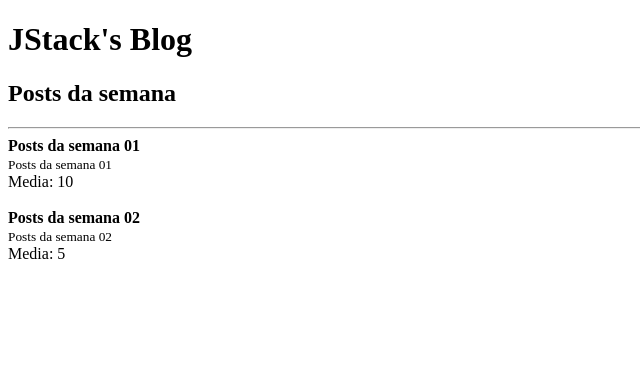
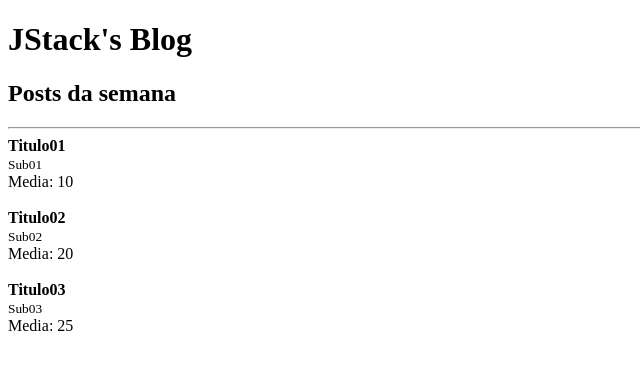
Before and after one commit to LuisaFC/react-fundamentos, a React app: page / in a window 1280 px wide. Shown: the top 370 px of the page, without its empty margins (0-640 px from the left). Built offline with nearby package versions, Linux system fonts and the light colour scheme.

Commit message:
renderização de listas

```diff
--- a/src/App.js
+++ b/src/App.js
@@ -1,6 +1,12 @@
 import React from 'react';
 import Post from './Post'
 import Header from './Header'
+
+const posts = [
+  {title: 'Titulo01', subtitle: 'Sub01', likes: 20},
+  {title: 'Titulo02', subtitle: 'Sub02',  likes: 40},
+  {title: 'Titulo03', subtitle: 'Sub03',  likes: 50},
+]
 
 function App(){
   return (
@@ -11,21 +17,16 @@ function App(){
 
       <hr />
 
-      <Post
-        likes={20}
-        post={{
-          title: 'Posts da semana 01',
-          subtitle: 'Posts da semana 01'
-        }}
-      />
-
-      <Post
-        likes={10}
-        post={{
-          title: 'Posts da semana 02',
-          subtitle: 'Posts da semana 02'
-        }}
-      />
+      {posts.map(post => (
+        <Post
+          key={post.title}
+          likes = {post.likes}
+          post={{
+            title: post.title,
+            subtitle: post.subtitle
+          }}
+        />
+      ))}
     </>
   )
 }
```
